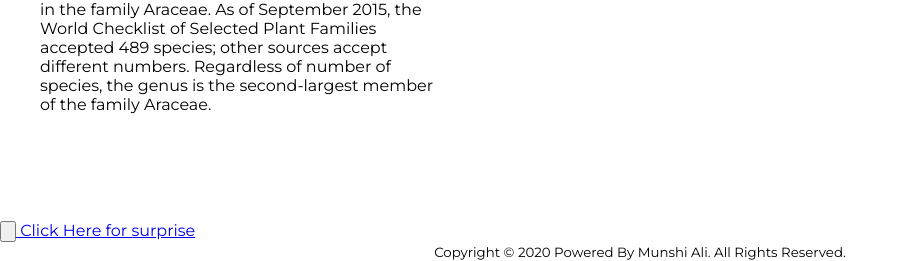
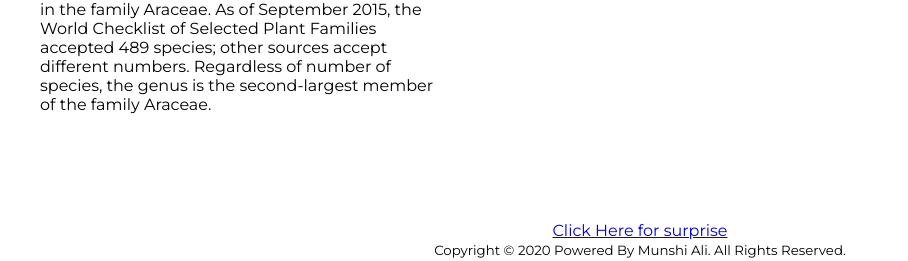
Before and after one commit to munshiAli/Assignment3-21-12-2020, a plain HTML site: page index.html in a window 1280 px wide. Shown: the part 927-1188 px from the top of the page, without its empty margins (0-908 px from the left). Drawn offline with Linux system fonts and the light colour scheme.

Commit message:
one image I had change to img file

```diff
--- a/index.html
+++ b/index.html
@@ -22,8 +22,8 @@
      <p>Philodendron is a large genus of flowering plants in the family Araceae. As of September 2015, the World Checklist of Selected Plant Families accepted 489 species; other sources accept different numbers. Regardless of number of species, the genus is the second-largest member of the family Araceae.</p>
     </ul>
     <div>
-        <a href="img.html"><input type="button"> Click Here for surprise</a>
-    </div>
+       <center><a href="img.html"> Click Here for surprise</a>
+       </div></center>
     <footer align="center"><small>Copyright © 2020 Powered By Munshi Ali. All Rights Reserved.</small></footer>
 
 </body>
```
Also changed, not shown: images/afraj.jpg.
